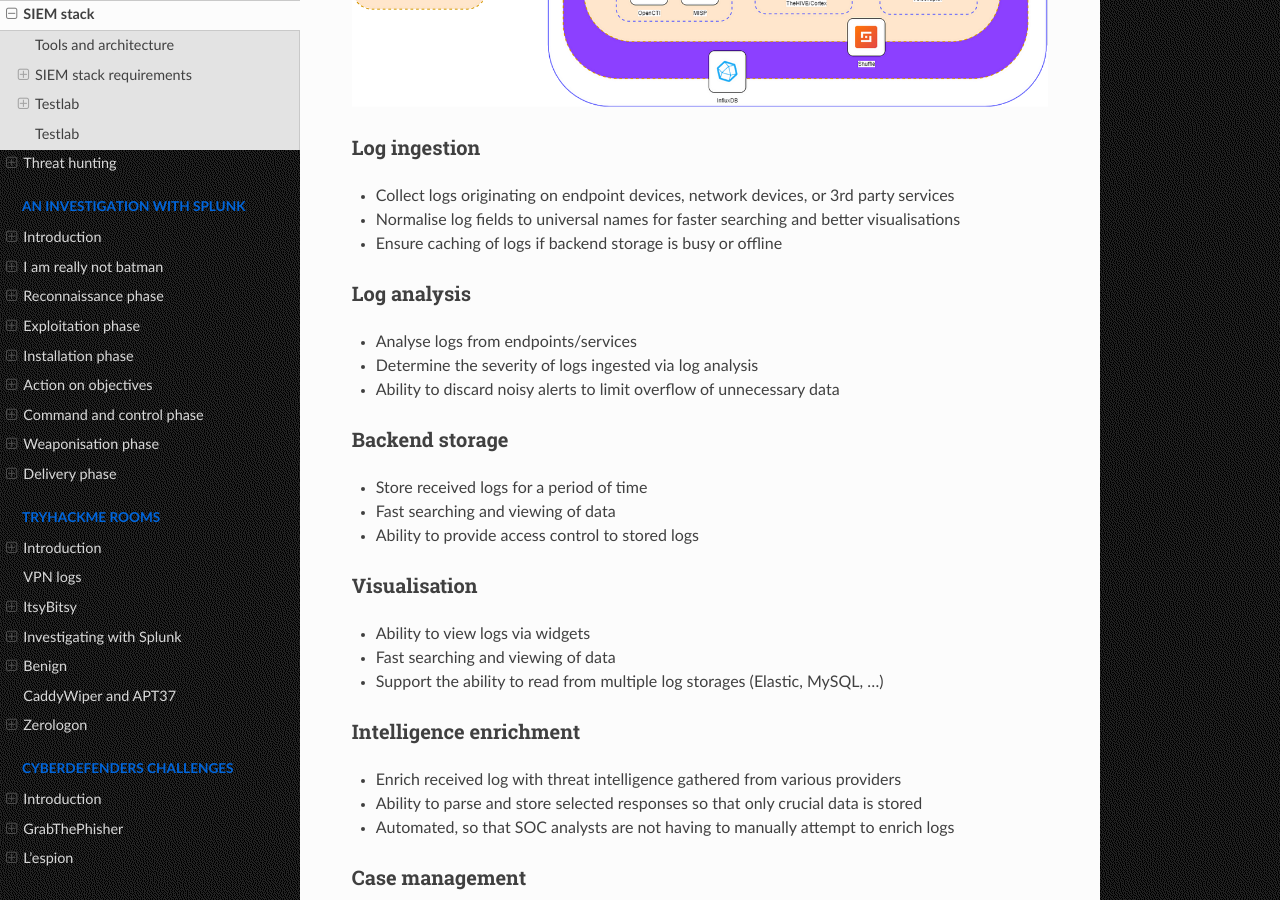
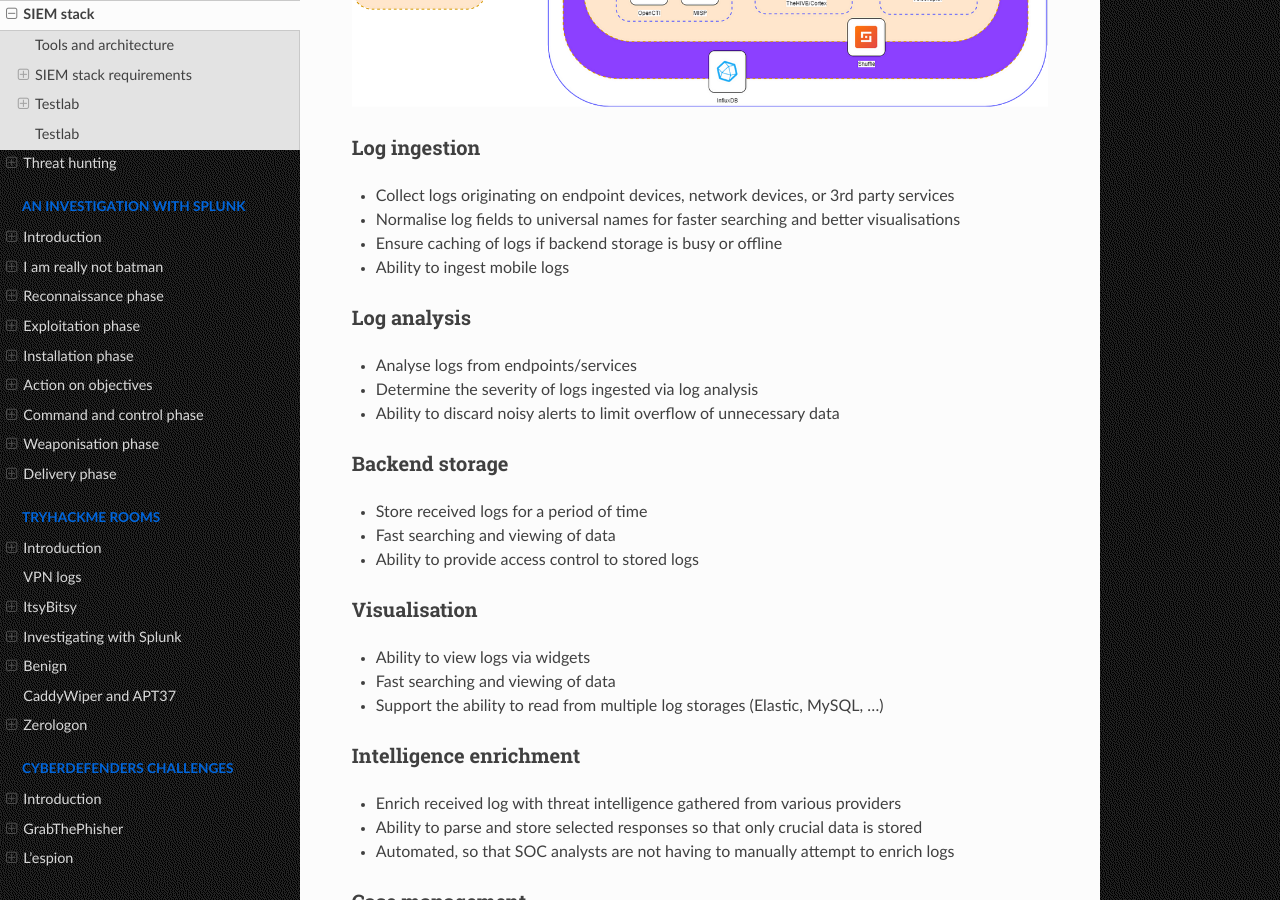
Before and after one commit to tymyrddin/blue-siem, a Sphinx documentation site: the page built from source/docs/notes/siem.md, in a window 1280 px wide and 900 px high, scrolled down 972 px. Built offline with Sphinx 7.4.7 and the Read the Docs theme 2.0.0, drawn with Linux system fonts in a browser that asks for light colours.

Commit message:
Wazuh results

```diff
--- a/source/docs/notes/siem.md
+++ b/source/docs/notes/siem.md
@@ -21,6 +21,7 @@ Many SIEM tools exist, Kibana, Splunk, Elastic SIEM, Datadog, QRadar, UnderDefen
 * Collect logs originating on endpoint devices, network devices, or 3rd party services
 * Normalise log fields to universal names for faster searching and better visualisations
 * Ensure caching of logs if backend storage is busy or offline
+* Ability to ingest mobile logs
 
 ### Log analysis
 
```
